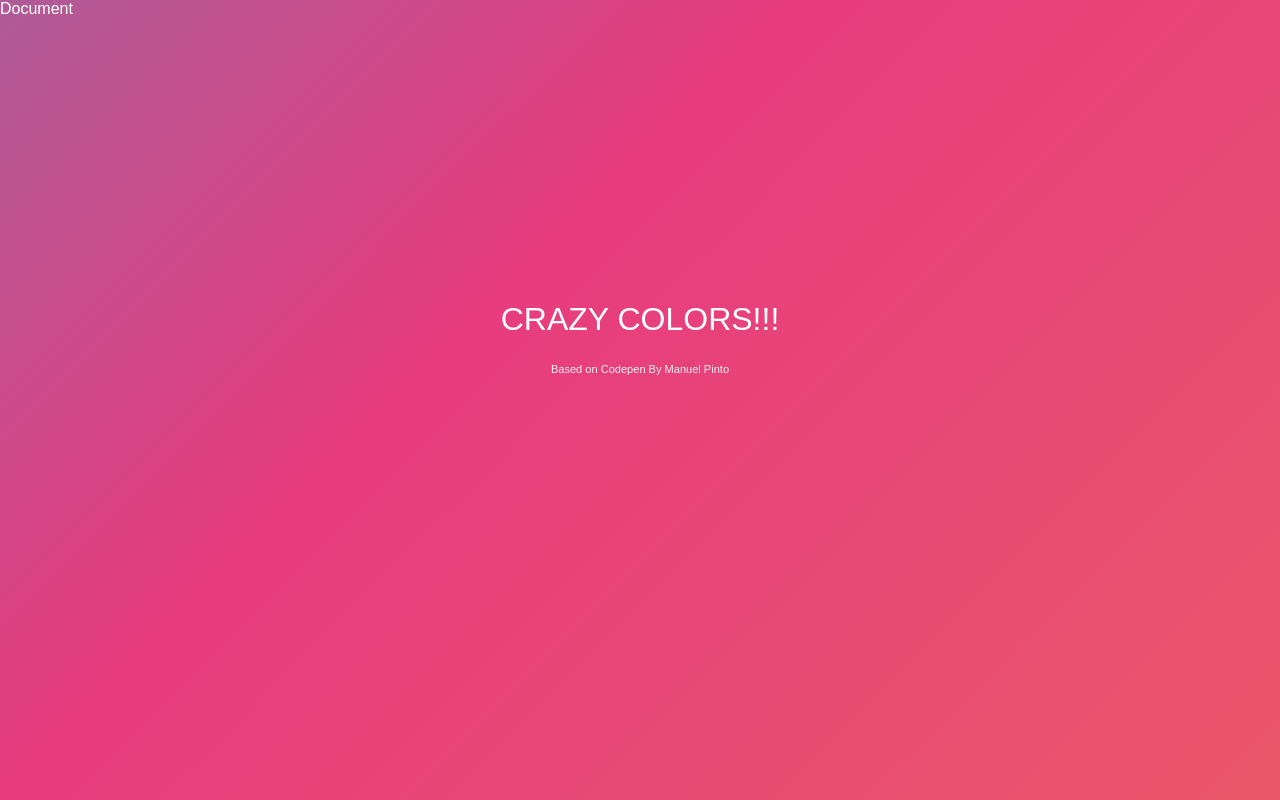
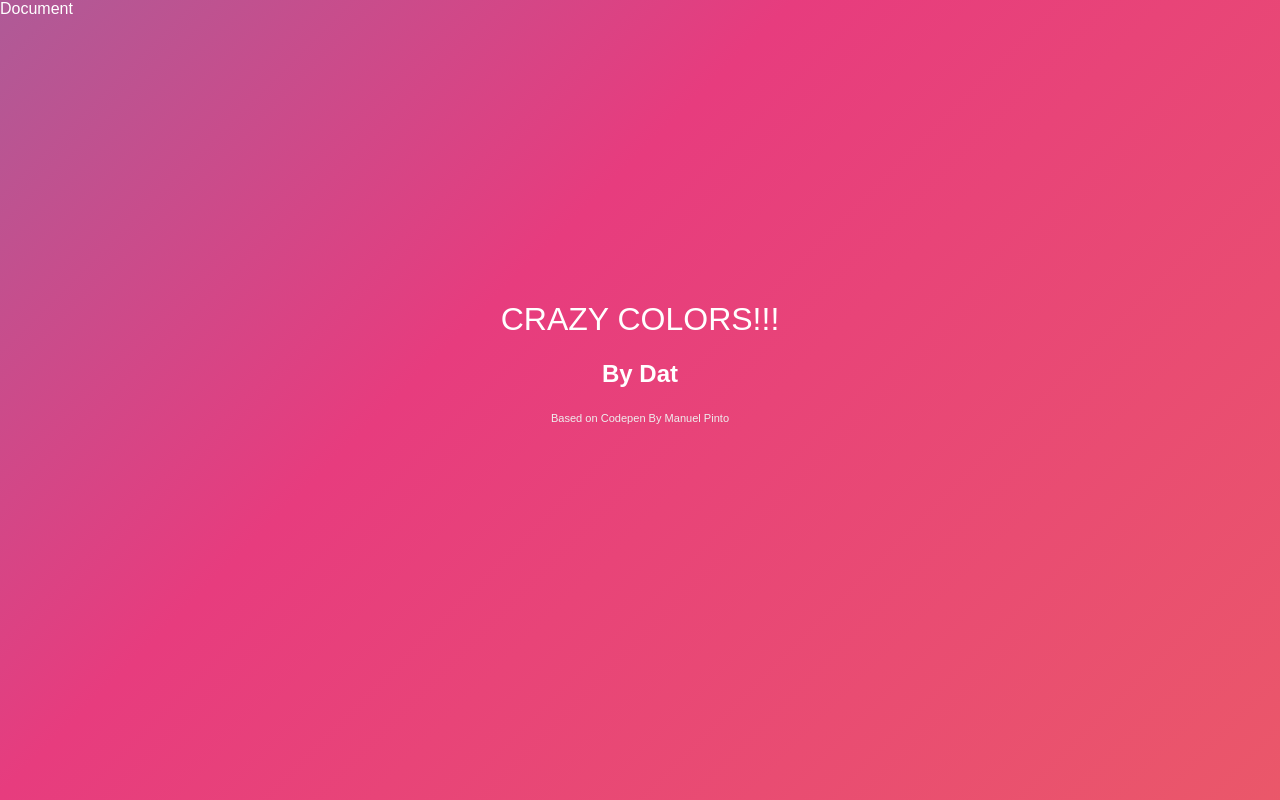
Before and after one commit to Dappuu/testgit, a plain HTML site: page index.html in a window 1280 px wide. Drawn offline with Linux system fonts and the light colour scheme.

Commit message:
Add h2 Dat

```diff
--- a/index.html
+++ b/index.html
@@ -10,7 +10,7 @@
 <body>
     <div class="container">
         <h1>CRAZY COLORS!!!</h1>
-
+        <h2>By Dat</h2>
         <h5><small>Based on Codepen By Manuel Pinto</small> <a href="https://manuelpinto.in" target="_blank"> </a></h5>
         </div>
 
```
